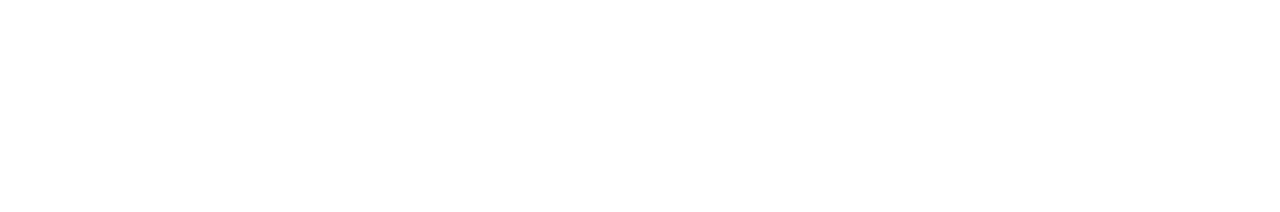
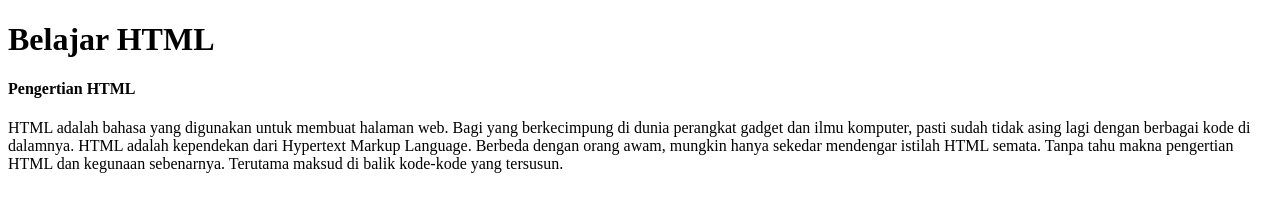
Before and after one commit to limfiq/dasar-web-dengan-html-css-dan-javascript, a plain HTML site: page 2.html in a window 1280 px wide. Drawn offline with Linux system fonts and the light colour scheme.

Commit message:
Update pertemuan 2

```diff
--- a/2.html
+++ b/2.html
@@ -1,3 +1,22 @@
 <!DOCTYPE html>
+<!--
+    didalam html ada yang namanya tag dimana penulisanya diapit oleh tanda < dan >
+    tag harus ada penutupnya yaitu tag diawali dengan garis miring contoh </>
+    Penulisan tag harus berurutan sesuai dengan tag yang ada contoh <p><h1>Ini judul </h1></p>
 
+-->
+<head>
+    <link rel="icon" href="maskot.png" type="image/x-icon"/>
+    <title>Latihan Pertemuan 2</title>
+</head>
+
+<body>
+    <h1>Belajar HTML</h1>
+    <h4>Pengertian HTML</h4>
+    <p>HTML adalah bahasa yang digunakan untuk membuat halaman web. Bagi yang berkecimpung di dunia perangkat gadget dan ilmu
+    komputer, pasti sudah tidak asing lagi dengan berbagai kode di dalamnya. HTML adalah kependekan dari Hypertext Markup
+    Language.
+    Berbeda dengan orang awam, mungkin hanya sekedar mendengar istilah HTML semata. Tanpa tahu makna pengertian HTML dan
+    kegunaan sebenarnya. Terutama maksud di balik kode-kode yang tersusun.</p>
+</body>
 </html>
```
Also changed, not shown: maskot.png (added).
